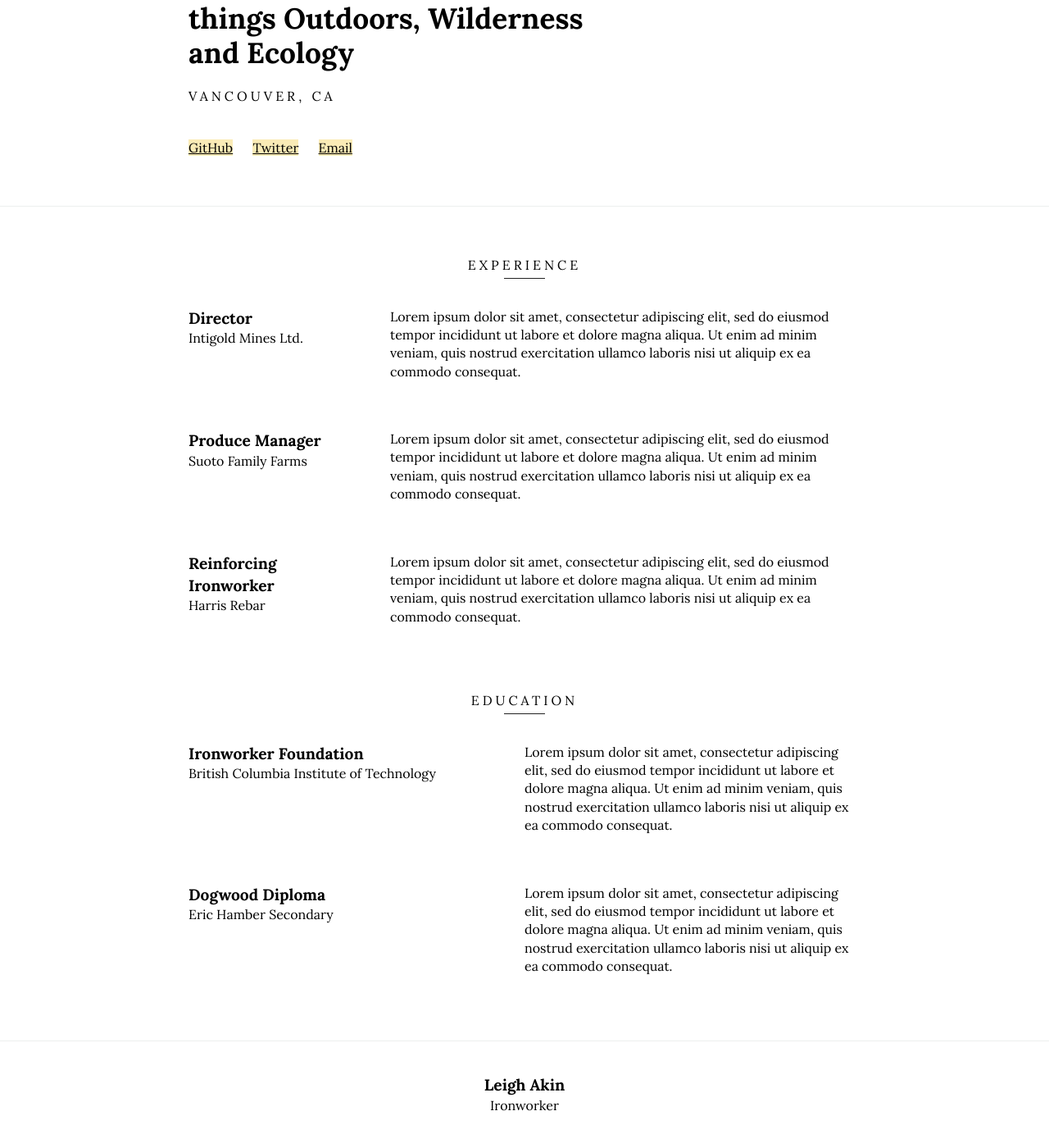
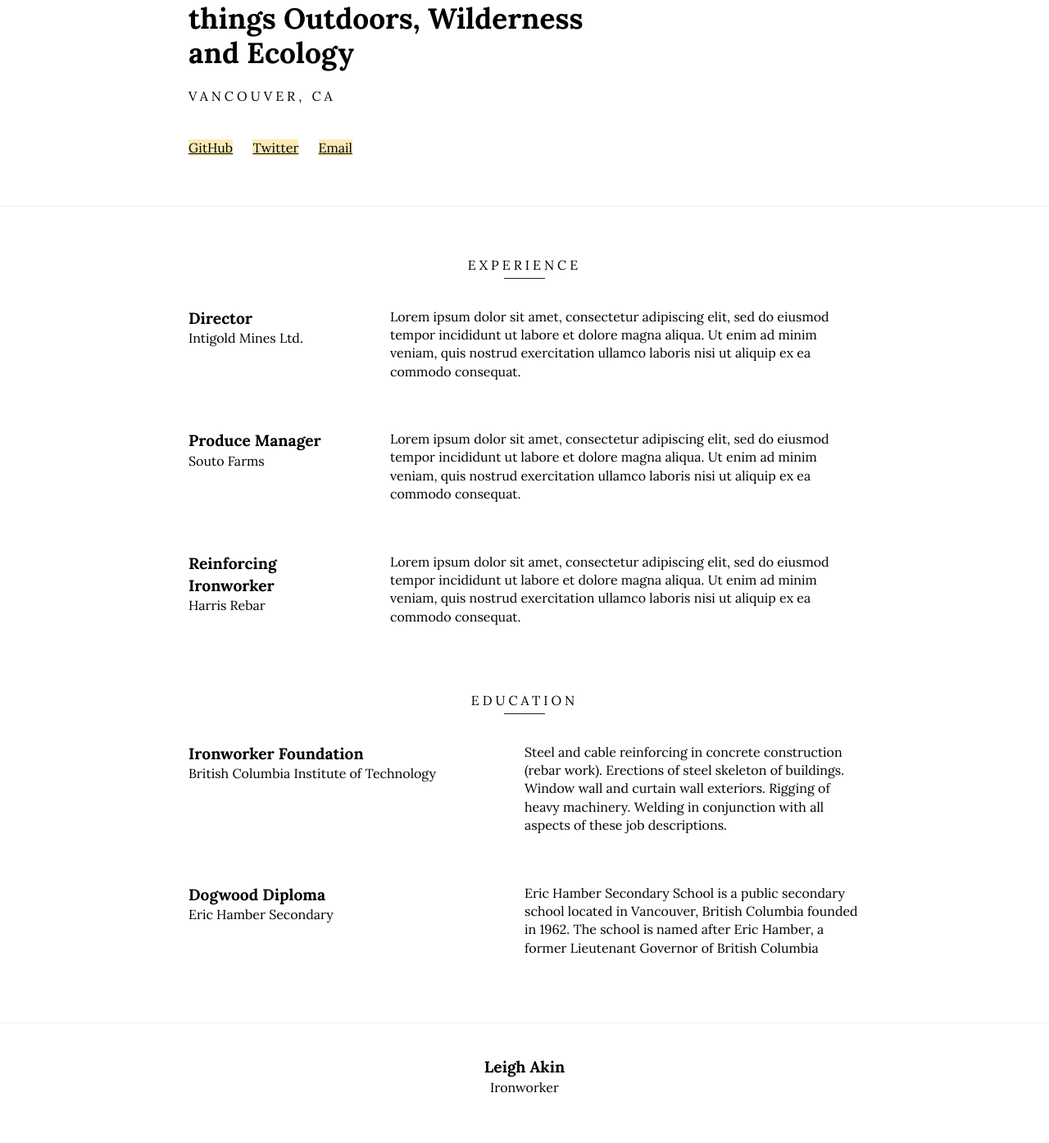
Before and after one commit to LeighAkin/leigh-akin, a Jekyll site: the page built from index.html, in a window 1280 px wide and 1400 px high, scrolled down 315 px. Shown: the top 1394 px of the window at 82% size. Built offline with Jekyll 4.4.1, drawn with Linux system fonts in a browser that asks for light colours.

Commit message:
jobs.yml

```diff
--- a/_data/education.yml
+++ b/_data/education.yml
@@ -1,7 +1,7 @@
 -   qualification: Ironworker Foundation
     school: British Columbia Institute of Technology
-    description: Lorem ipsum dolor sit amet, consectetur adipiscing elit, sed do eiusmod tempor incididunt ut labore et dolore magna aliqua. Ut enim ad minim veniam, quis nostrud exercitation ullamco laboris nisi ut aliquip ex ea commodo consequat.
+    description: Steel and cable reinforcing in concrete construction (rebar work). Erections of steel skeleton of buildings. Window wall and curtain wall exteriors. Rigging of heavy machinery. Welding in conjunction with all aspects of these job descriptions.
 
 -   qualification: Dogwood Diploma
     school: Eric Hamber Secondary
-    description: Lorem ipsum dolor sit amet, consectetur adipiscing elit, sed do eiusmod tempor incididunt ut labore et dolore magna aliqua. Ut enim ad minim veniam, quis nostrud exercitation ullamco laboris nisi ut aliquip ex ea commodo consequat.
+    description: Eric Hamber Secondary School is a public secondary school located in Vancouver, British Columbia founded in 1962. The school is named after Eric Hamber, a former Lieutenant Governor of British Columbia
--- a/_data/jobs.yml
+++ b/_data/jobs.yml
@@ -3,7 +3,7 @@
     description: Lorem ipsum dolor sit amet, consectetur adipiscing elit, sed do eiusmod tempor incididunt ut labore et dolore magna aliqua. Ut enim ad minim veniam, quis nostrud exercitation ullamco laboris nisi ut aliquip ex ea commodo consequat.
 
 -   title: Produce Manager
-    company: Suoto Family Farms
+    company: Souto Farms
     description: Lorem ipsum dolor sit amet, consectetur adipiscing elit, sed do eiusmod tempor incididunt ut labore et dolore magna aliqua. Ut enim ad minim veniam, quis nostrud exercitation ullamco laboris nisi ut aliquip ex ea commodo consequat.
 
 -   title: Reinforcing Ironworker
```
